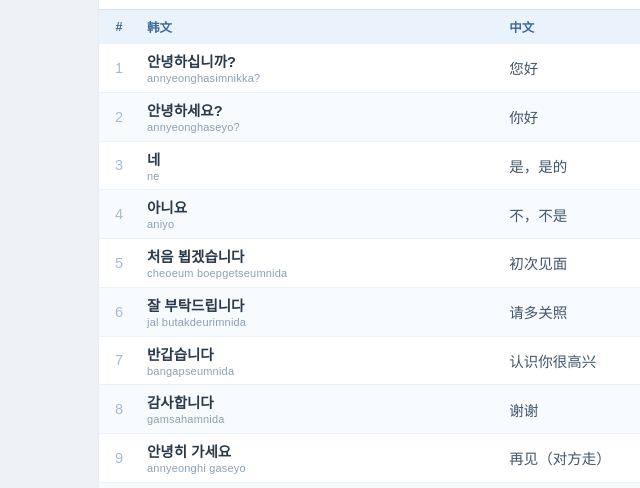
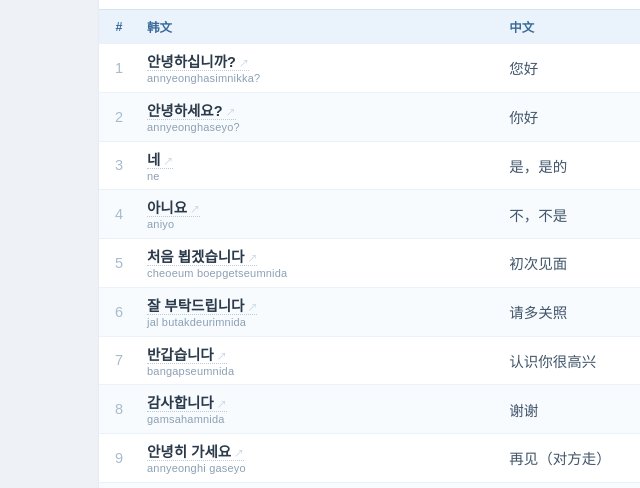
Before and after one commit to crysl-04/korean-words-panel, a plain HTML site: page index.html in a window 1280 px wide. Shown: the part 312-800 px from the top of the page, 47-687 px from the left. Drawn offline with Linux system fonts and the light colour scheme; some packages are replaced by stand-ins of ours; no server answers; a script that the page names is missing.

Commit message:
deploy: index.html

```diff
--- a/index.html
+++ b/index.html
@@ -51,6 +51,13 @@ td{padding:6px 8px;border-top:1px solid #eaf1f8}
 tr:nth-child(even) td{background:#f8fbfe}
 td.no{color:#a8bbcd;width:40px;text-align:center}
 td.ko{font-weight:700}
+td.ko a.dic{color:inherit;text-decoration:none;border-bottom:1px dotted #b9cbdd;cursor:pointer}
+td.ko a.dic:hover{color:var(--blue);border-bottom-color:var(--blue)}
+td.ko a.dic::after{content:"↗";font-size:10px;color:#c3d3e3;margin-left:3px;font-weight:400}
+td.ko a.dic:hover::after{color:var(--blue)}
+#nohit{background:#fff;border-radius:12px;padding:18px;text-align:center;color:#7d93a8;font-size:14px;box-shadow:0 1px 3px rgba(40,60,90,.07)}
+#nohit a{color:var(--blue);text-decoration:none;font-weight:700}
+#nohit a:hover{text-decoration:underline}
 td.ko .rom{font-size:11px;color:#8ba0b5;font-weight:400;line-height:1.25;margin-top:1px;letter-spacing:.2px}
 body.norom td.ko .rom{display:none}
 td.zh{color:#41566b}
@@ -90,6 +97,7 @@ footer{text-align:center;color:#a5b6c6;font-size:12px;padding:10px 0 30px}
 <span class="stat" id="stat"></span>
 </div>
 <div id="units"></div>
+<div id="nohit" style="display:none"></div>
 <footer>
 <div class="pbooks">🖨 打印版背诵本：<a href="book1.html">第1册</a><a href="book2.html">第2册</a><a href="book3.html">第3册</a><a href="book4.html">第4册</a><a href="book5.html">第5册</a><a href="book6.html">第6册</a></div>
 延世韩国语 1–6 册 · 共 <span id="tot"></span> 条 · 与每日课件词汇同步
@@ -131,7 +139,7 @@ function unitHtml(u,bi){
   const ws=u.words, d=ws.filter(w=>isOn(bi+'-'+w[2])).length;
   let rows='';
   for(let i=0;i<ws.length;i++){const w=ws[i];
-    rows+=`<tr data-k="${bi}-${w[2]}"><td class="no">${i+1}</td><td class="ko">${esc(w[0])}${w[3]?`<div class="rom">${esc(w[3])}</div>`:''}</td><td class="zh">${esc(w[1])}</td><td class="st"><span class="tick${isOn(bi+'-'+w[2])?' done':''}">✓</span></td></tr>`;}
+    rows+=`<tr data-k="${bi}-${w[2]}"><td class="no">${i+1}</td><td class="ko"><a class="dic" href="https://zh.dict.naver.com/#/search?query=${encodeURIComponent(w[0])}" target="_blank" rel="noopener" title="在 Naver 韩-中词典查看">${esc(w[0])}</a>${w[3]?`<div class="rom">${esc(w[3])}</div>`:''}</td><td class="zh">${esc(w[1])}</td><td class="st"><span class="tick${isOn(bi+'-'+w[2])?' done':''}">✓</span></td></tr>`;}
   return `<div class="unit${(typeof unitOpen[bi]==='undefined'?bi===1:unitOpen[bi])?' open':''}" data-u="${bi}">
     <div class="uh"><span class="chev">▶</span><span class="ut">第 ${bi} 课 · ${esc(u.ko)} ${u.zh}</span><span class="us">제${bi}과</span><span class="ubadge">已背 ${d} / ${ws.length}</span></div>
     <div class="ubody"><table><thead><tr><th style="width:40px;text-align:center">#</th><th>韩文</th><th>中文</th><th style="width:46px;text-align:center">✓</th></tr></thead><tbody>${rows}</tbody></table></div></div>`;
@@ -159,6 +167,7 @@ function paintCounts(){
 }
 function applySearch(){
   const q=$('#q').value.trim().toLowerCase();
+  let total=0;
   document.querySelectorAll('#units .unit').forEach(el=>{
     let n=0;
     el.querySelectorAll('tbody tr').forEach(tr=>{
@@ -166,7 +175,12 @@ function applySearch(){
       tr.style.display=hit?'':'none';tr.classList.toggle('hit',!!q&&hit);
       if(hit)n++;});
     el.style.display=n?'':'none';
-    if(q&&n)el.classList.add('open');});
+    if(q&&n)el.classList.add('open');
+    total+=n;});
+  const nh=$('#nohit');
+  if(q&&!total){nh.style.display='';
+    nh.innerHTML=`本词库（4160 词）里没有「${esc(q)}」——去词典查：<a href="https://zh.dict.naver.com/#/search?query=${encodeURIComponent(q)}" target="_blank" rel="noopener">Naver 韩-中词典 ↗</a>　<a href="https://krdict.korean.go.kr/chn/dicSearch/search?nation=chn&mainSearchWord=${encodeURIComponent(q)}" target="_blank" rel="noopener">国立国语院基础词典 ↗</a>`;}
+  else nh.style.display='none';
 }
 function bind(){
   $('#ov').onclick=e=>{const c=e.target.closest('.ovc');if(c){cur=+c.dataset.b;localStorage.setItem('wb-book',cur);unitOpen={};renderBook();}};
```
